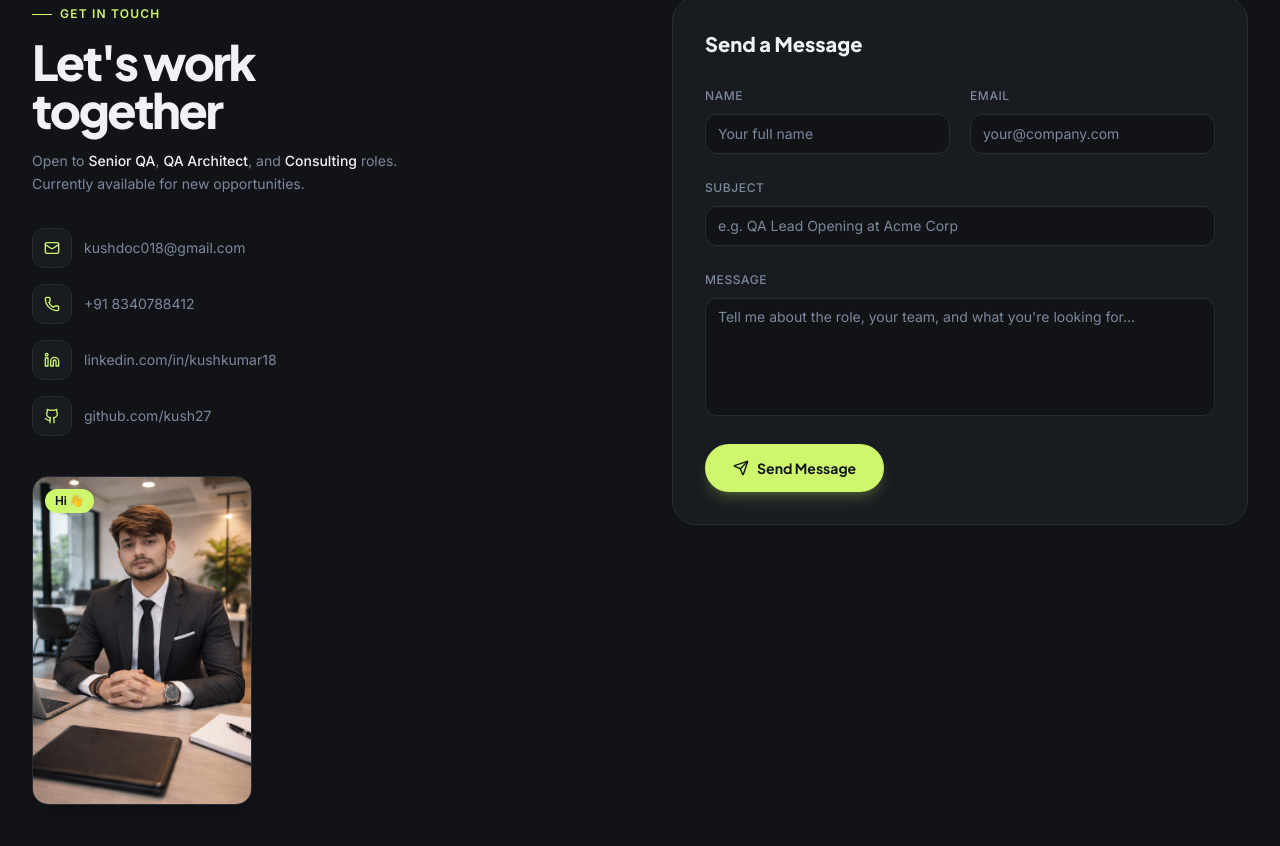
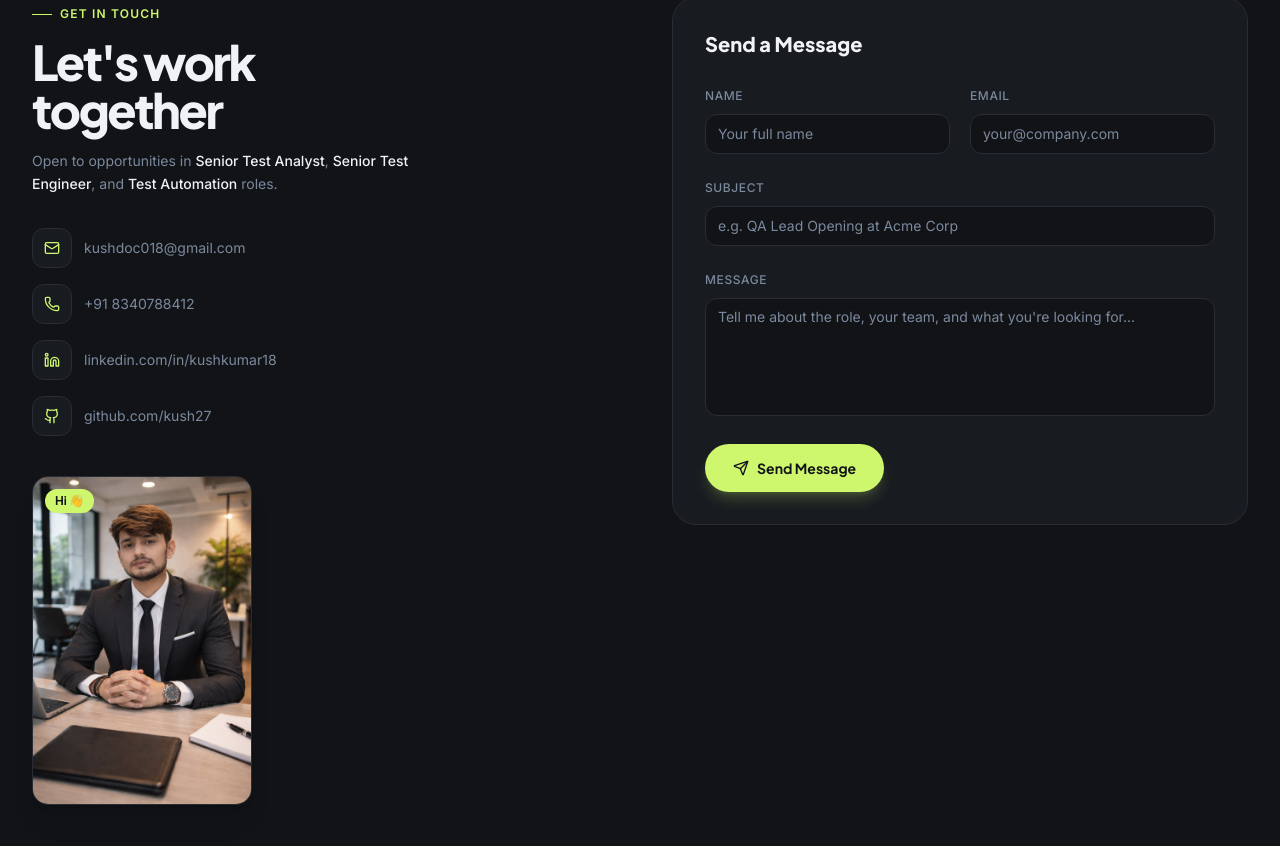
Before and after one commit to kush27/kush-portfolio, a Next.js app: page / in a window 1280 px wide. Shown: the part 7562-8408 px from the top of the page. Built offline with nearby package versions, Linux system fonts and the light colour scheme; no server answers; what @genkit-ai/google-genai, genkit would draw is missing.

Commit message:
Refine portfolio messaging and role positioning

```diff
--- a/src/components/sections/contact.tsx
+++ b/src/components/sections/contact.tsx
@@ -69,7 +69,7 @@ export default function Contact() {
               Let&apos;s work<br />together
             </h2>
             <p className="text-muted-foreground text-sm leading-relaxed mb-8 max-w-sm">
-              Open to <span className="text-foreground font-medium">Senior QA</span>, <span className="text-foreground font-medium">QA Architect</span>, and <span className="text-foreground font-medium">Consulting</span> roles. Currently available for new opportunities.
+              Open to opportunities in <span className="text-foreground font-medium">Senior Test Analyst</span>, <span className="text-foreground font-medium">Senior Test Engineer</span>, and <span className="text-foreground font-medium">Test Automation</span> roles.
             </p>
 
             <div className="flex flex-col gap-4 mb-10">
```
